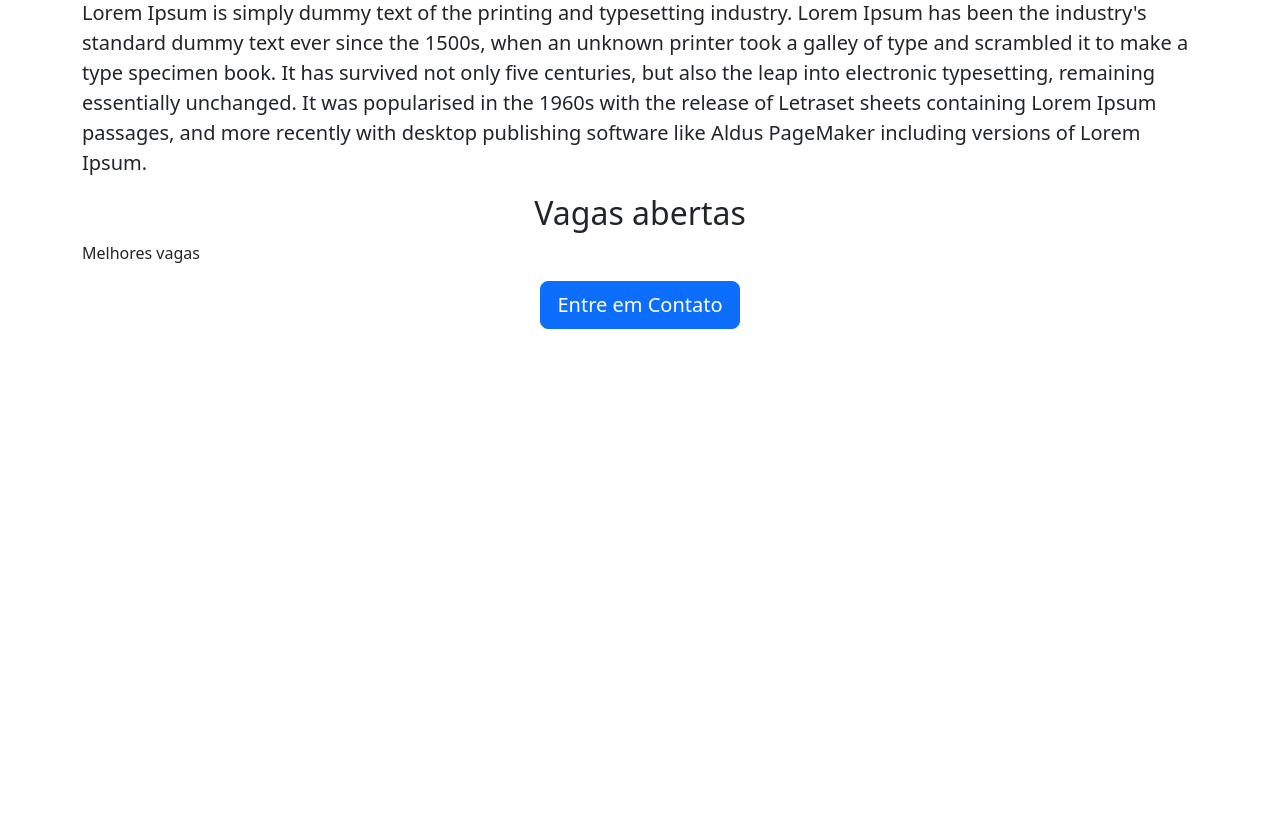
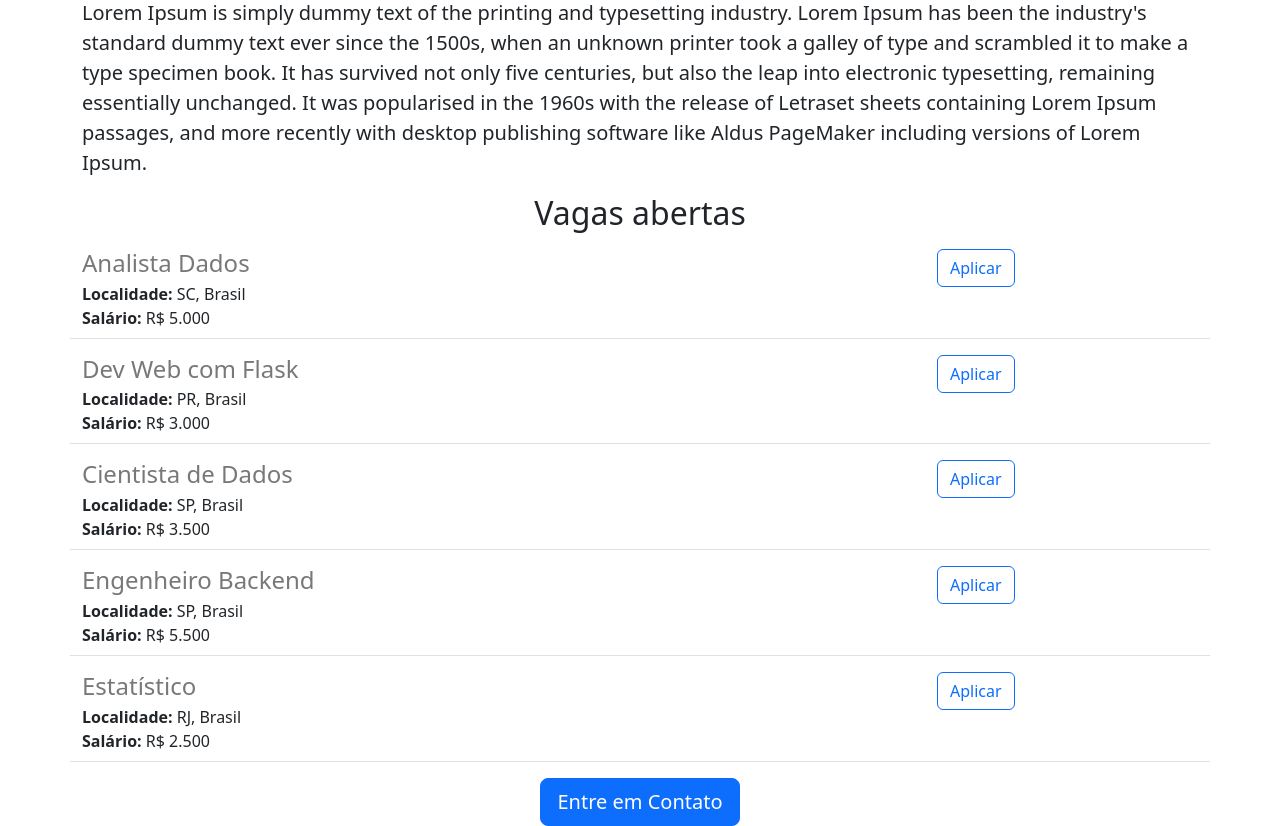
Before and after one commit to rcbmdev/Carreiras-WebSite, a Flask app: page / in a window 1280 px wide. Shown: the part 620-1446 px from the top of the page. Before the commit the page ends 949 px from the top, so only its background shows below. Run offline with Flask 2, Linux system fonts and the light colour scheme.

Commit message:
Adicionando Dados e API lista jobs

```diff
--- a/app.py
+++ b/app.py
@@ -1,11 +1,49 @@
-from flask import Flask, render_template
+from flask import Flask, render_template, jsonify
 
 app = Flask(__name__)
+
+JOBS = [
+  {
+    'id': 1,
+    'titulo': 'Analista Dados',
+    'salario': 'R$ 5.000',
+    'localidade': 'SC, Brasil'
+  },
+  {
+    'id': 2,
+    'titulo': 'Dev Web com Flask',
+    'salario': 'R$ 3.000',
+    'localidade': 'PR, Brasil'
+  },
+  {
+    'id': 3,
+    'titulo': 'Cientista de Dados',
+    'salario': 'R$ 3.500',
+    'localidade': 'SP, Brasil'
+  },
+  {
+    'id': 4,
+    'titulo': 'Engenheiro Backend',
+    'salario': 'R$ 5.500',
+    'localidade': 'SP, Brasil'
+  },
+  {
+    'id': 5,
+    'titulo': 'Estatístico',
+    'salario': 'R$ 2.500',
+    'localidade': 'RJ, Brasil'
+  },
+]
 
 
 @app.route("/")
 def hello_world():
-  return render_template("home.html")
+  return render_template("home.html", jobs=JOBS)
+
+
+@app.route("/jobs")
+def lista_jobs():
+  return jsonify(JOBS)
 
 
 if __name__ == "__main__":
--- a/templates/home.html
+++ b/templates/home.html
@@ -23,7 +23,11 @@
     <p class="lead">Lorem Ipsum is simply dummy text of the printing and typesetting industry. Lorem Ipsum has been the industry's standard dummy text ever since the 1500s, when an unknown printer took a galley of type and scrambled it to make a type specimen book. It has survived not only five centuries, but also the leap into electronic typesetting, remaining essentially unchanged. It was popularised in the 1960s with the release of Letraset sheets containing Lorem Ipsum passages, and more recently with desktop publishing software like Aldus PageMaker including versions of Lorem Ipsum.
     </p>
     <h2 class="text-center">Vagas abertas</h2>
-    <p>Melhores vagas</p>
+    <p>
+      {% for job in jobs %}
+        {% include 'includes/jobitem.html' %}
+      {% endfor %}
+    </p>
     <div class="text-center">
       <button class="btn btn-primary btn-lg">Entre em Contato</button>
     </div>
--- /dev/null
+++ b/templates/includes/jobitem.html
@@ -0,0 +1,19 @@
+<div class="border-bottom row" style="margin-bottom:16px; padding-bottom:8px;">
+  <div class="col-9">
+      <h4
+        style="color: rgb(120,120,120); margin-bottom:4px;">
+        {{job['titulo']}}
+      </h4>
+      <div>
+        <strong>Localidade:</strong>
+        {{job['localidade']}}
+      </div>
+      <div>
+        <strong>Salário:</strong>
+        {{job['salario']}}
+      </div>
+   </div>
+  <div class="col-3">
+    <button type="button" class="btn btn-outline-primary">Aplicar</button>
+  </div>
+</div>
```
